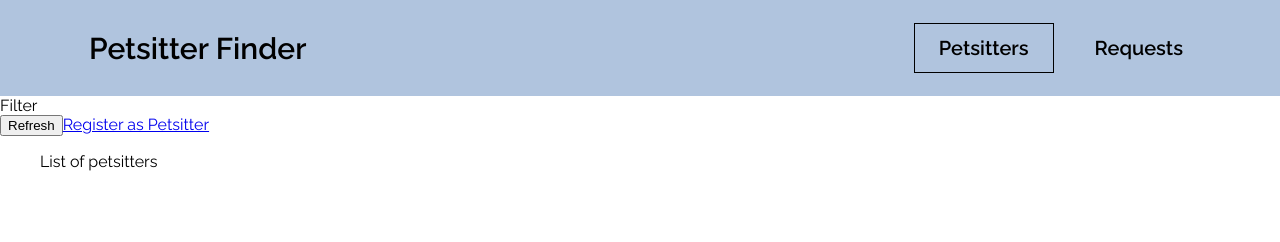
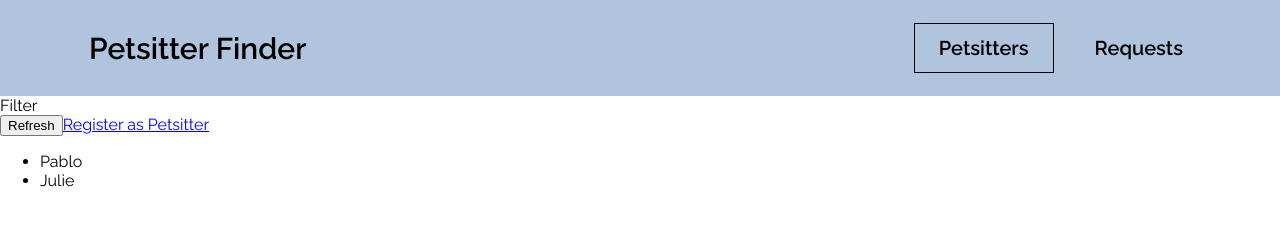
Before and after one commit to MalwinaS/petsitter-finder, a Vue app: page /petsitters in a window 1280 px wide. Shown: the top 242 px of the page. Built offline with nearby package versions, Linux system fonts and the light colour scheme.

Commit message:
added data

```diff
--- a/src/main.js
+++ b/src/main.js
@@ -1,9 +1,12 @@
 import { createApp } from "vue";
+
+import router from "./router.js";
+import store from "./store/index.js";
 import App from "./App.vue";
-import router from "./router.js";
 
 const app = createApp(App);
 
 app.use(router);
+app.use(store);
 
 app.mount("#app");
--- a/src/pages/petsitters/PetsittersList.vue
+++ b/src/pages/petsitters/PetsittersList.vue
@@ -5,12 +5,26 @@
       <button>Refresh</button>
       <router-link to="/register">Register as Petsitter</router-link>
     </div>
-    <ul>
-      List of petsitters
+    <ul v-if="hasPetsitters">
+      <li v-for="petsitter in filteredPetsitters" :key="petsitter.id">
+        {{ petsitter.firstName }}
+      </li>
     </ul>
+    <h3 v-else>No petsitters found.</h3>
   </section>
 </template>
 
-<script></script>
+<script>
+export default {
+  computed: {
+    filteredPetsitters() {
+      return this.$store.getters["petsitters/petsitters"];
+    },
+    hasPetsitters() {
+      return this.$store.getters['petsitters/hasPetsitters']
+    }
+  },
+};
+</script>
 
 <style></style>
--- a/src/store/index.js
+++ b/src/store/index.js
@@ -3,7 +3,9 @@ import { createStore } from "vuex";
 import petsittersModule from "./modules/petsitters/index.js";
 
 const store = createStore({
+    modules: {
     petsitters: petsittersModule,
+    }
 });
 
 export default store;
--- a/src/store/modules/petsitters/getters.js
+++ b/src/store/modules/petsitters/getters.js
@@ -1 +1,8 @@
-export default {};
+export default {
+  petsitters(state) {
+    return state.petsitters;
+  },
+  hasPetsitters(state) {
+    return state.petsitters && state.petsitters.length > 0;
+  },
+};
```
